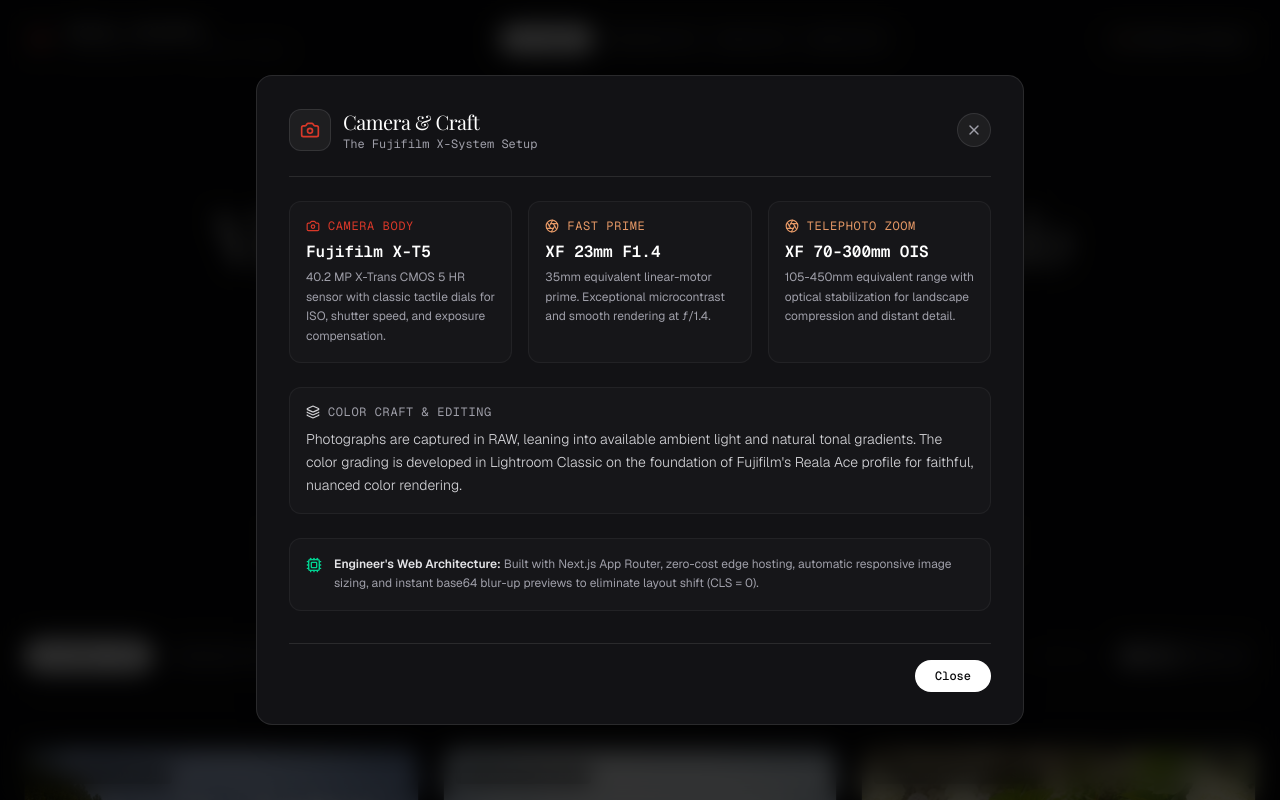
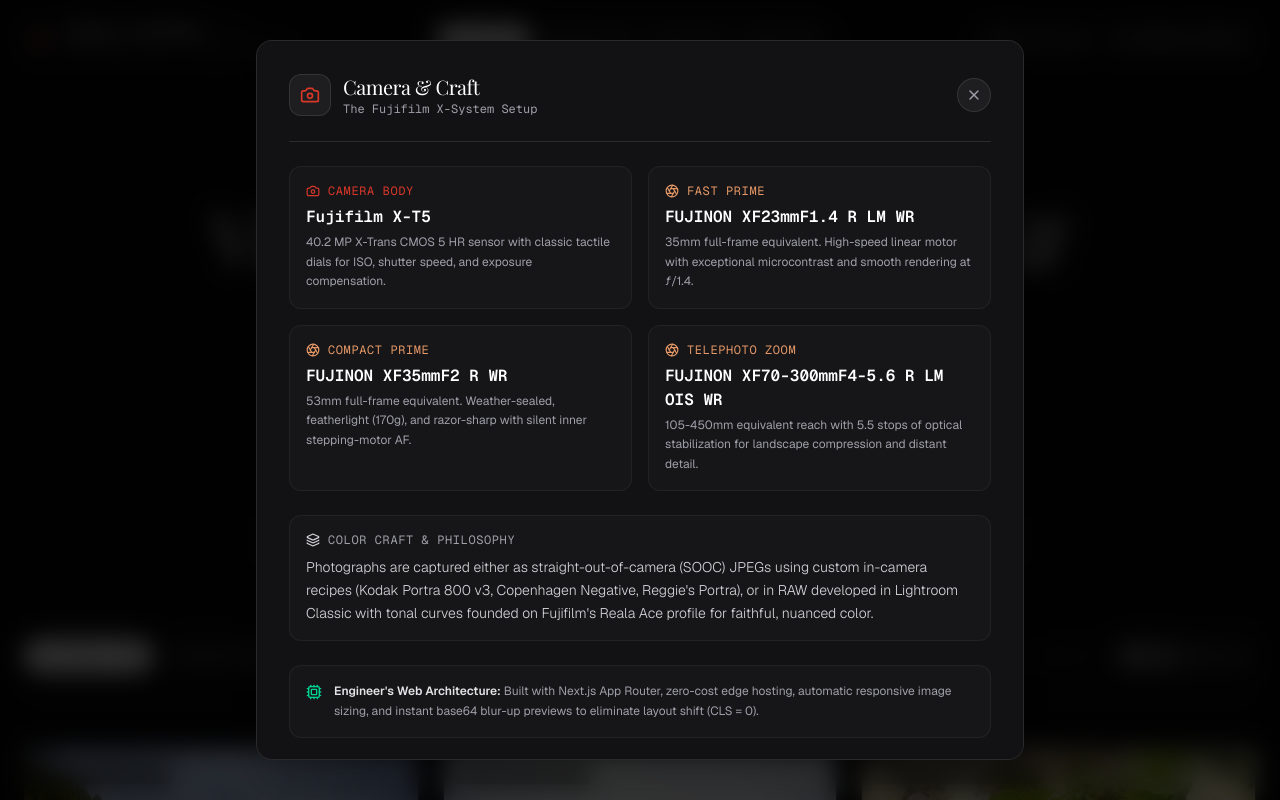
Before and after one commit to mihail-kovashki/photo-portfolio, a Next.js app: page / in a window 1280 px wide. Both pictures are taken after a click on the button "Camera & Setup". Shown: the top 800 px of the page. Built offline with nearby package versions, Linux system fonts and the light colour scheme; a web font is replaced by a local one.

Commit message:
feat: add FUJINON XF35mmF2 R WR to gear modal, incorporate MiKo creative moniker and subtle @mi_ko.jpg instagram link

```diff
--- a/src/app/layout.tsx
+++ b/src/app/layout.tsx
@@ -19,11 +19,11 @@
 });
 
 export const metadata: Metadata = {
-  title: "Mihail Kovashki · Fujifilm X-T5 Chronicles",
-  description: "Visual stories from Hokkaido and Korea captured with the Fujifilm X-T5 & Fujinon XF optics.",
+  title: "Mihail Kovashki (MiKo) · Fujifilm Photography",
+  description: "Visual stories and personal photographic chronicles by Mihail Kovashki (MiKo) captured with the Fujifilm X-T5 & Fujinon XF optics.",
   openGraph: {
-    title: "Mihail Kovashki · Fujifilm Photography",
-    description: "Visual chronicles from Hokkaido & Korea · X-T5 & Fujinon Optics",
+    title: "Mihail Kovashki (MiKo) · Fujifilm Photography",
+    description: "Visual chronicles across East Asia & Europe · X-T5 & Fujinon Optics",
     type: "website",
   },
 };
--- a/src/components/Footer.tsx
+++ b/src/components/Footer.tsx
@@ -1,6 +1,6 @@
 "use client";
 
-import { ArrowUp, Camera } from "lucide-react";
+import { ArrowUp, Instagram } from "lucide-react";
 
 export function Footer() {
   const scrollToTop = () => {
@@ -15,16 +15,24 @@
           <div className="flex items-center justify-center w-6 h-6 rounded-full bg-white/5 border border-white/10">
             <span className="w-2 h-2 rounded-full bg-[#d93829]" />
           </div>
-          <span>© {new Date().getFullYear()} Mihail Kovashki. All photographs original.</span>
+          <span>© {new Date().getFullYear()} Mihail Kovashki (MiKo). All photographs original.</span>
         </div>
 
-        {/* Center Camera Specs */}
-        <div className="hidden md:flex items-center gap-2 text-zinc-600">
-          <span>FUJIFILM X-T5</span>
-          <span>·</span>
-          <span>Fujinon Optics</span>
-          <span>·</span>
-          <span>Lightroom Classic</span>
+        {/* Center: Instagram & Hardware specs */}
+        <div className="flex items-center gap-4 text-zinc-400">
+          <a
+            href="https://www.instagram.com/mi_ko.jpg"
+            target="_blank"
+            rel="noopener noreferrer"
+            className="flex items-center gap-1.5 hover:text-white transition-colors group"
+          >
+            <Instagram className="w-3.5 h-3.5 text-zinc-500 group-hover:text-[#e1306c] transition-colors" />
+            <span>@mi_ko.jpg</span>
+          </a>
+          <span className="hidden md:inline text-zinc-700">·</span>
+          <span className="hidden md:inline text-zinc-500">FUJIFILM X-T5</span>
+          <span className="hidden md:inline text-zinc-700">·</span>
+          <span className="hidden md:inline text-zinc-500">Fujinon Glass</span>
         </div>
 
         {/* Right scroll to top */}
--- a/src/components/GearModal.tsx
+++ b/src/components/GearModal.tsx
@@ -1,7 +1,7 @@
 "use client";
 
 import { motion, AnimatePresence } from "framer-motion";
-import { X, Camera, Aperture, Layers, Cpu } from "lucide-react";
+import { X, Camera, Aperture, Layers, Cpu, Instagram } from "lucide-react";
 
 interface GearModalProps {
   isOpen: boolean;
@@ -19,7 +19,7 @@
           animate={{ opacity: 1, scale: 1, y: 0 }}
           exit={{ opacity: 0, scale: 0.95, y: 20 }}
           transition={{ duration: 0.25, ease: [0.16, 1, 0.3, 1] }}
-          className="relative w-full max-w-3xl bg-[#121215] border border-white/10 rounded-2xl shadow-2xl overflow-hidden p-6 sm:p-8"
+          className="relative w-full max-w-3xl max-h-[90vh] overflow-y-auto bg-[#121215] border border-white/10 rounded-2xl shadow-2xl p-6 sm:p-8"
         >
           {/* Header */}
           <div className="flex items-center justify-between pb-6 border-b border-white/10">
@@ -44,7 +44,8 @@
           {/* Body Content */}
           <div className="mt-6 space-y-6 text-sm text-zinc-300">
             {/* Primary Hardware */}
-            <div className="grid grid-cols-1 sm:grid-cols-3 gap-4">
+            <div className="grid grid-cols-1 sm:grid-cols-2 gap-4">
+              {/* Camera Body */}
               <div className="p-4 rounded-xl bg-white/[0.02] border border-white/5">
                 <div className="flex items-center gap-2 text-xs font-mono text-[#d93829] mb-1.5 uppercase tracking-wider">
                   <Camera className="w-3.5 h-3.5" />
@@ -56,25 +57,39 @@
                 </p>
               </div>
 
+              {/* Fast Prime 23mm */}
               <div className="p-4 rounded-xl bg-white/[0.02] border border-white/5">
                 <div className="flex items-center gap-2 text-xs font-mono text-[#e59866] mb-1.5 uppercase tracking-wider">
                   <Aperture className="w-3.5 h-3.5" />
                   <span>Fast Prime</span>
                 </div>
-                <h4 className="text-base font-semibold text-white font-mono">XF 23mm F1.4</h4>
+                <h4 className="text-base font-semibold text-white font-mono">FUJINON XF23mmF1.4 R LM WR</h4>
                 <p className="text-xs text-zinc-400 mt-1 leading-relaxed">
-                  35mm equivalent linear-motor prime. Exceptional microcontrast and smooth rendering at ƒ/1.4.
+                  35mm full-frame equivalent. High-speed linear motor with exceptional microcontrast and smooth rendering at ƒ/1.4.
                 </p>
               </div>
 
+              {/* Compact Prime 35mm */}
+              <div className="p-4 rounded-xl bg-white/[0.02] border border-white/5">
+                <div className="flex items-center gap-2 text-xs font-mono text-[#e59866] mb-1.5 uppercase tracking-wider">
+                  <Aperture className="w-3.5 h-3.5" />
+                  <span>Compact Prime</span>
+                </div>
+                <h4 className="text-base font-semibold text-white font-mono">FUJINON XF35mmF2 R WR</h4>
+                <p className="text-xs text-zinc-400 mt-1 leading-relaxed">
+                  53mm full-frame equivalent. Weather-sealed, featherlight (170g), and razor-sharp with silent inner stepping-motor AF.
+                </p>
+              </div>
+
+              {/* Telephoto Zoom */}
               <div className="p-4 rounded-xl bg-white/[0.02] border border-white/5">
                 <div className="flex items-center gap-2 text-xs font-mono text-[#e59866] mb-1.5 uppercase tracking-wider">
                   <Aperture className="w-3.5 h-3.5" />
                   <span>Telephoto Zoom</span>
                 </div>
-                <h4 className="text-base font-semibold text-white font-mono">XF 70-300mm OIS</h4>
+                <h4 className="text-base font-semibold text-white font-mono">FUJINON XF70-300mmF4-5.6 R LM OIS WR</h4>
                 <p className="text-xs text-zinc-400 mt-1 leading-relaxed">
-                  105-450mm equivalent range with optical stabilization for landscape compression and distant detail.
+                  105-450mm equivalent reach with 5.5 stops of optical stabilization for landscape compression and distant detail.
                 </p>
               </div>
             </div>
@@ -83,10 +98,10 @@
             <div className="p-4 rounded-xl bg-white/[0.02] border border-white/5">
               <div className="flex items-center gap-2 text-xs font-mono text-zinc-400 mb-2 uppercase tracking-wider">
                 <Layers className="w-3.5 h-3.5 text-zinc-300" />
-                <span>Color Craft & Editing</span>
+                <span>Color Craft & Philosophy</span>
               </div>
               <p className="text-xs sm:text-sm text-zinc-300 leading-relaxed font-light">
-                Photographs are captured in RAW, leaning into available ambient light and natural tonal gradients. The color grading is developed in Lightroom Classic on the foundation of Fujifilm&apos;s Reala Ace profile for faithful, nuanced color rendering.
+                Photographs are captured either as straight-out-of-camera (SOOC) JPEGs using custom in-camera recipes (Kodak Portra 800 v3, Copenhagen Negative, Reggie&apos;s Portra), or in RAW developed in Lightroom Classic with tonal curves founded on Fujifilm&apos;s Reala Ace profile for faithful, nuanced color.
               </p>
             </div>
 
@@ -99,11 +114,21 @@
             </div>
           </div>
 
-          {/* Footer */}
-          <div className="mt-8 pt-4 border-t border-white/10 flex justify-end">
+          {/* Footer with Creator Link */}
+          <div className="mt-8 pt-4 border-t border-white/10 flex flex-col-reverse sm:flex-row items-center justify-between gap-4">
+            <a
+              href="https://www.instagram.com/mi_ko.jpg"
+              target="_blank"
+              rel="noopener noreferrer"
+              className="flex items-center gap-2 text-xs font-mono text-zinc-400 hover:text-white transition-colors group"
+            >
+              <Instagram className="w-3.5 h-3.5 text-zinc-500 group-hover:text-[#e1306c] transition-colors" />
+              <span>Follow MiKo on Instagram <span className="text-zinc-500 group-hover:text-zinc-400">(@mi_ko.jpg)</span></span>
+            </a>
+
             <button
               onClick={onClose}
-              className="px-5 py-2 rounded-full text-xs font-mono bg-white text-zinc-950 font-medium hover:bg-zinc-200 transition-colors"
+              className="w-full sm:w-auto px-5 py-2 rounded-full text-xs font-mono bg-white text-zinc-950 font-medium hover:bg-zinc-200 transition-colors"
             >
               Close
             </button>
--- a/src/components/Hero.tsx
+++ b/src/components/Hero.tsx
@@ -23,12 +23,12 @@
 
         {/* Editorial Heading */}
         <h1 className="text-4xl sm:text-6xl md:text-7xl font-serif tracking-tight text-white max-w-4xl leading-[1.1] mb-6">
-          Visual Notes from <span className="italic font-normal text-[#f4f4f5]/80">Hokkaido</span> & <span className="italic font-normal text-[#f4f4f5]/80">Seoul</span>
+          Visual Notes from <span className="italic font-normal text-[#f4f4f5]/80">Travels</span> & <span className="italic font-normal text-[#f4f4f5]/80">Cities</span>
         </h1>
 
         {/* Narrative Description */}
         <p className="text-base sm:text-lg text-zinc-400 max-w-2xl font-sans font-light leading-relaxed mb-8">
-          A personal photographic journal captured across Hokkaido and Korea. Shot on the Fujifilm X-T5 with Fujinon optics, developed from RAW in Lightroom on the Reala Ace color foundation.
+          A personal photographic journal by Mihail Kovashki (MiKo). Captured on the Fujifilm X-T5 with Fujinon primes &amp; zoom, balancing custom in-camera film recipes with nuanced RAW grading.
         </p>
 
         {/* Camera Spec Ticker */}
@@ -47,7 +47,7 @@
           </div>
           <div className="flex flex-col items-center justify-center p-3 rounded-xl bg-white/[0.02] border border-white/5">
             <span className="text-[10px] font-mono uppercase tracking-widest text-zinc-500 mb-1">Color Craft</span>
-            <span className="text-xs sm:text-sm font-mono font-medium text-zinc-200">Reala Ace / RAW</span>
+            <span className="text-xs sm:text-sm font-mono font-medium text-zinc-200">Recipes &amp; RAW</span>
           </div>
         </div>
       </motion.div>
--- a/src/components/Navbar.tsx
+++ b/src/components/Navbar.tsx
@@ -1,7 +1,7 @@
 "use client";
 
 import { useState, useEffect } from "react";
-import { Camera } from "lucide-react";
+import { Camera, Instagram } from "lucide-react";
 
 interface SeriesItem {
   id: string;
@@ -42,12 +42,17 @@
             <span className="w-2.5 h-2.5 rounded-full bg-[#d93829] shadow-[0_0_8px_#d93829]" />
           </div>
           <div className="flex flex-col">
-            <span className="text-sm font-semibold tracking-wider uppercase text-zinc-100 font-mono">
-              Mihail Kovashki
-            </span>
+            <div className="flex items-center gap-1.5">
+              <span className="text-sm font-semibold tracking-wider uppercase text-zinc-100 font-mono">
+                Mihail Kovashki
+              </span>
+              <span className="text-[10px] font-mono text-zinc-500 font-normal">
+                / miko
+              </span>
+            </div>
             <span className="text-[11px] tracking-widest text-zinc-400 font-mono flex items-center gap-1.5">
               <span>FUJIFILM X-T5</span>
-              <span className="text-zinc-600">/</span>
+              <span className="text-zinc-600">·</span>
               <span className="text-zinc-400">Fujinon Glass</span>
             </span>
           </div>
@@ -72,8 +77,21 @@
           </nav>
         )}
 
-        {/* Gear & Craft Action */}
+        {/* Action Cluster: Instagram & Gear */}
         <div className="flex items-center gap-2">
+          {/* Subtle Instagram link */}
+          <a
+            href="https://www.instagram.com/mi_ko.jpg"
+            target="_blank"
+            rel="noopener noreferrer"
+            aria-label="Instagram @mi_ko.jpg"
+            className="flex items-center gap-1.5 text-xs font-mono px-3 py-1.5 rounded-full bg-white/5 hover:bg-white/10 border border-white/10 text-zinc-400 hover:text-white transition-all duration-200 group"
+          >
+            <Instagram className="w-3.5 h-3.5 text-zinc-400 group-hover:text-[#e1306c] transition-colors" />
+            <span className="hidden sm:inline">@mi_ko.jpg</span>
+          </a>
+
+          {/* Camera & Setup */}
           <button
             onClick={onOpenGear}
             className="flex items-center gap-2 text-xs font-mono px-3.5 py-1.5 rounded-full bg-white/5 hover:bg-white/10 border border-white/10 text-zinc-300 hover:text-white transition-colors"
```
